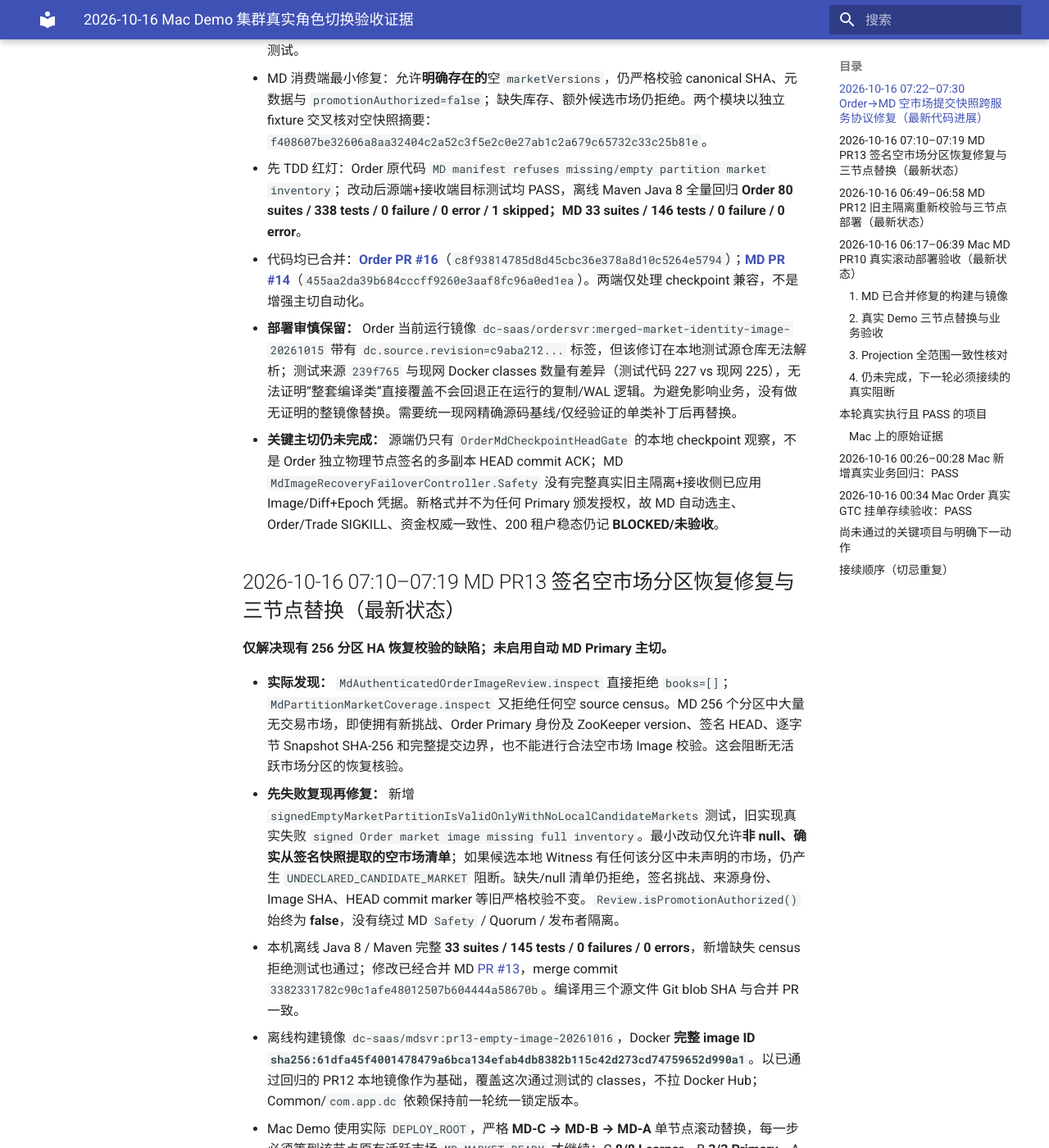
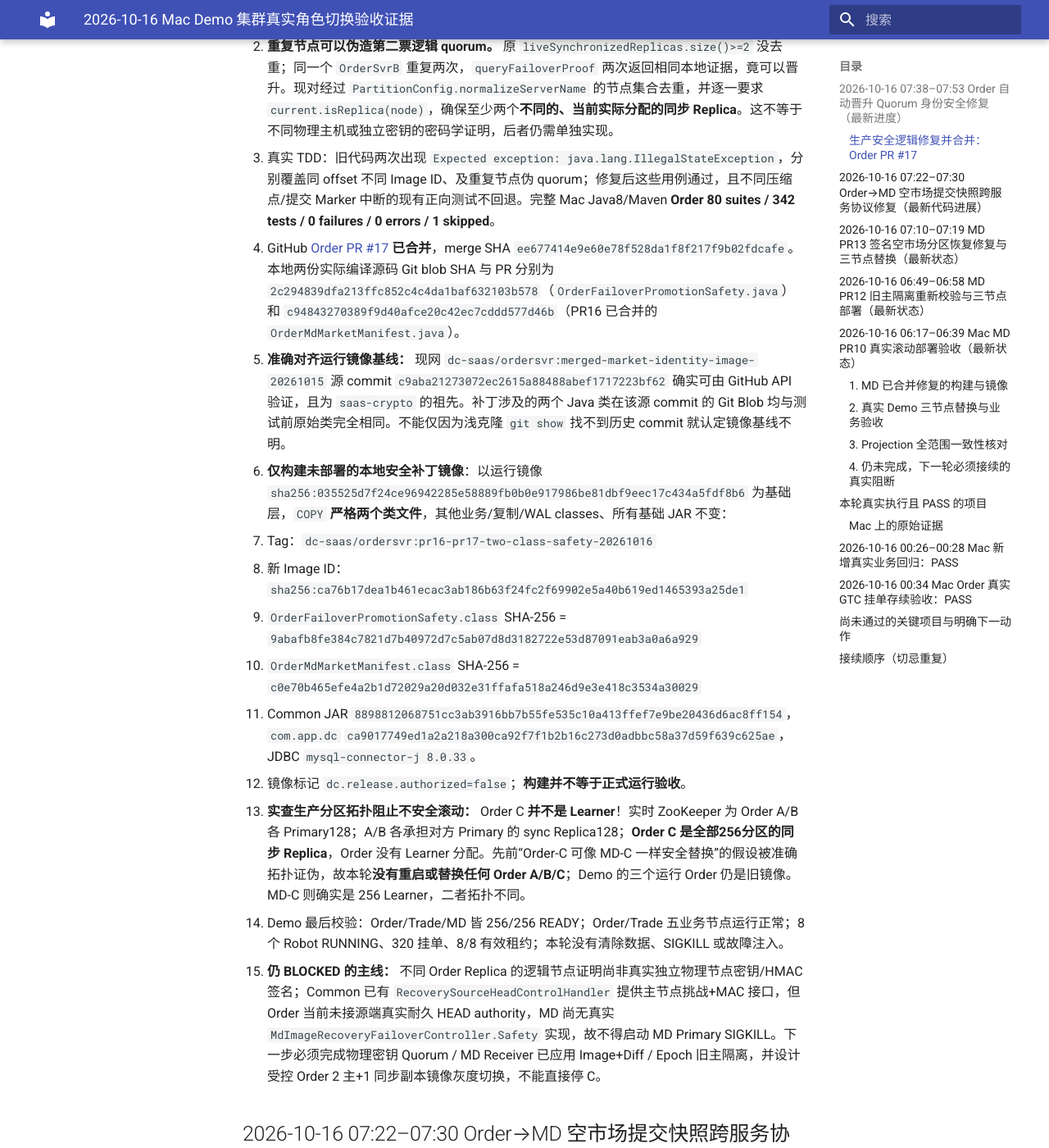
Before and after one commit to bliplink/dc-quant-deploy, an MkDocs documentation site: the page built from docs/CLUSTER_HA_REAL_ROLLOUT_EVIDENCE_20261016.zh-CN.md, in a window 1280 px wide and 1400 px high, scrolled down 677 px. Shown: the whole window at 82% size. Built offline with MkDocs 1.6.1 and Material for MkDocs 9.7.7, drawn with Linux system fonts in a browser that asks for light colours; some of the changed text lies outside the part shown.

Commit message:
docs(ha): capture Order quorum fake-vote fix and real 2-primary+sync-C topology [skip ci]

```diff
--- a/docs/CLUSTER_HA_REAL_ROLLOUT_EVIDENCE_20261016.zh-CN.md
+++ b/docs/CLUSTER_HA_REAL_ROLLOUT_EVIDENCE_20261016.zh-CN.md
@@ -1,6 +1,28 @@
 # 2026-10-16 Mac Demo 集群真实角色切换验收证据
 
 > 本文遵循 [集群最终统一验收任务书](CLUSTER_HA_FINAL_ACCEPTANCE_MISSION_20261015.zh-CN.md)；只记录真实已执行的操作。日期采用 Mac 所在时区 Asia/Shanghai。全程未新增产品功能，也未依赖 GitHub Actions。
+
+## 2026-10-16 07:38–07:53 Order 自动晋升 Quorum 身份安全修复（最新进度）
+
+### 生产安全逻辑修复并合并：Order [PR #17](https://github.com/bliplink/com.app.dc.ordersvr/pull/17)
+
+直接审查并真实红/绿测试 `OrderFailoverPromotionSafety` 的两项 HA 故障晋升漏洞，不是增加验收脚本：
+
+1. **同 Snapshot 基线序号、不同 Image 身份被误当同一持久化前缀。** 原代码只比同步副本的 `committedStateSeq / commitMarkerSeq / journalLastSeq / baselineEpoch` 等，没比具有相同 `baselineSeq>0` 的 `baselineSnapshotId`。因此具有相同或不同提交 Marker 的两份同步副本 proof 均可能在持有不同 Image 身份时被接受。已在所有同步副本参与比较前独立验证“**相同基线 offset ⇒ 相同 Snapshot ID**”；确实不同的合法压缩点继续允许，不能因为此项阻止正常继续从 WAL 追平。声称已有 `baselineSeq>0` 却缺少 Snapshot ID 的证明被拒绝。
+2. **重复节点可以伪造第二票逻辑 quorum。** 原 `liveSynchronizedReplicas.size()>=2` 没去重；同一个 `OrderSvrB` 重复两次，`queryFailoverProof` 两次返回相同本地证据，竟可以晋升。现对经过 `PartitionConfig.normalizeServerName` 的节点集合去重，并逐一要求 `current.isReplica(node)`，确保至少两个**不同的、当前实际分配的同步 Replica**。这不等于不同物理主机或独立密钥的密码学证明，后者仍需单独实现。
+3. 真实 TDD：旧代码两次出现 `Expected exception: java.lang.IllegalStateException`，分别覆盖同 offset 不同 Image ID、及重复节点伪 quorum；修复后这些用例通过，且不同压缩点/提交 Marker 中断的现有正向测试不回退。完整 Mac Java8/Maven **Order 80 suites / 342 tests / 0 failures / 0 errors / 1 skipped**。
+4. GitHub [Order PR #17](https://github.com/bliplink/com.app.dc.ordersvr/pull/17) **已合并**，merge SHA `ee677414e9e60e78f528da1f8f217f9b02fdcafe`。本地两份实际编译源码 Git blob SHA 与 PR 分别为 `2c294839dfa213ffc852c4c4da1baf632103b578`（`OrderFailoverPromotionSafety.java`）和 `c94843270389f9d40afce20c42ec7cddd577d46b`（PR16 已合并的 `OrderMdMarketManifest.java`）。
+5. **准确对齐运行镜像基线：** 现网 `dc-saas/ordersvr:merged-market-identity-image-20261015` 源 commit `c9aba21273072ec2615a88488abef1717223bf62` 确实可由 GitHub API 验证，且为 `saas-crypto` 的祖先。补丁涉及的两个 Java 类在该源 commit 的 Git Blob 均与测试前原始类完全相同。不能仅因为浅克隆 `git show` 找不到历史 commit 就认定镜像基线不明。
+6. **仅构建未部署的本地安全补丁镜像**：以运行镜像 `sha256:035525d7f24ce96942285e58889fb0b0e917986be81dbf9eec17c434a5fdf8b6` 为基础层，`COPY` **严格两个类文件**，其他业务/复制/WAL classes、所有基础 JAR 不变：
+   - Tag：`dc-saas/ordersvr:pr16-pr17-two-class-safety-20261016`
+   - 新 Image ID：`sha256:ca76b17dea1b461ecac3ab186b63f24fc2f69902e5a40b619ed1465393a25de1`
+   - `OrderFailoverPromotionSafety.class` SHA-256 = `9abafb8fe384c7821d7b40972d7c5ab07d8d3182722e53d87091eab3a0a6a929`
+   - `OrderMdMarketManifest.class` SHA-256 = `c0e70b465efe4a2b1d72029a20d032e31ffafa518a246d9e3e418c3534a30029`
+   - Common JAR `8898812068751cc3ab3916bb7b55fe535c10a413ffef7e9be20436d6ac8ff154`，`com.app.dc` `ca9017749ed1a2a218a300ca92f7f1b2b16c273d0adbbc58a37d59f639c625ae`，JDBC `mysql-connector-j 8.0.33`。
+   - 镜像标记 `dc.release.authorized=false`；**构建并不等于正式运行验收**。
+7. **实查生产分区拓扑阻止不安全滚动：** Order C **并不是 Learner**！实时 ZooKeeper 为 Order A/B 各 Primary128；A/B 各承担对方 Primary 的 sync Replica128；**Order C 是全部256分区的同步 Replica**，Order 没有 Learner 分配。先前“Order-C 可像 MD-C 一样安全替换”的假设被准确拓扑证伪，故本轮**没有重启或替换任何 Order A/B/C**；Demo 的三个运行 Order 仍是旧镜像。MD-C 则确实是 256 Learner，二者拓扑不同。
+8. Demo 最后校验：Order/Trade/MD 皆 256/256 READY；Order/Trade 五业务节点运行正常；8 个 Robot RUNNING、320 挂单、8/8 有效租约；本轮没有清除数据、SIGKILL 或故障注入。
+9. **仍 BLOCKED 的主线：** 不同 Order Replica 的逻辑节点证明尚非真实独立物理节点密钥/HMAC 签名；Common 已有 `RecoverySourceHeadControlHandler` 提供主节点挑战+MAC 接口，但 Order 当前未接源端真实耐久 HEAD authority，MD 尚无真实 `MdImageRecoveryFailoverController.Safety` 实现，故不得启动 MD Primary SIGKILL。下一步必须完成物理密钥 Quorum / MD Receiver 已应用 Image+Diff / Epoch 旧主隔离，并设计受控 Order 2 主+1 同步副本镜像灰度切换，不能直接停 C。
 
 ## 2026-10-16 07:22–07:30 Order→MD 空市场提交快照跨服务协议修复（最新代码进展）
 
```
